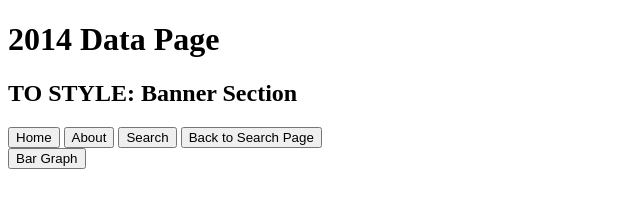
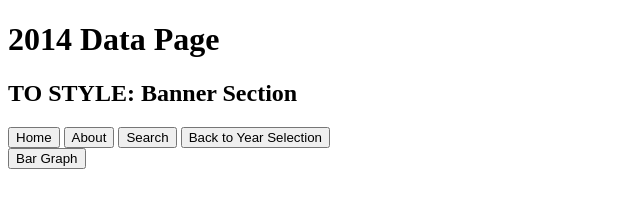
Before and after one commit to alyssaraq98/INST377-GroupProject-A97, a website: page public/dataOne.html in a window 1280 px wide. Shown: the full height of the page, 0-640 px from the left. Drawn offline with nearby package versions, Linux system fonts and the light colour scheme.

Commit message:
Change back button name on data pages

```diff
--- a/public/dataOne.html
+++ b/public/dataOne.html
@@ -17,7 +17,7 @@
         <button id="about" class="banner">About</button>
         <button id="search" class="banner">Search</button>
 
-        <button id="backButton">Back to Search Page</button>
+        <button id="backButton">Back to Year Selection</button>
 
         <div id="chartContainer"></div>
         <form>
```
Also changed, not shown: public/dataThree.html (+1 -1 lines), public/dataTwo.html (+1 -1 lines).
